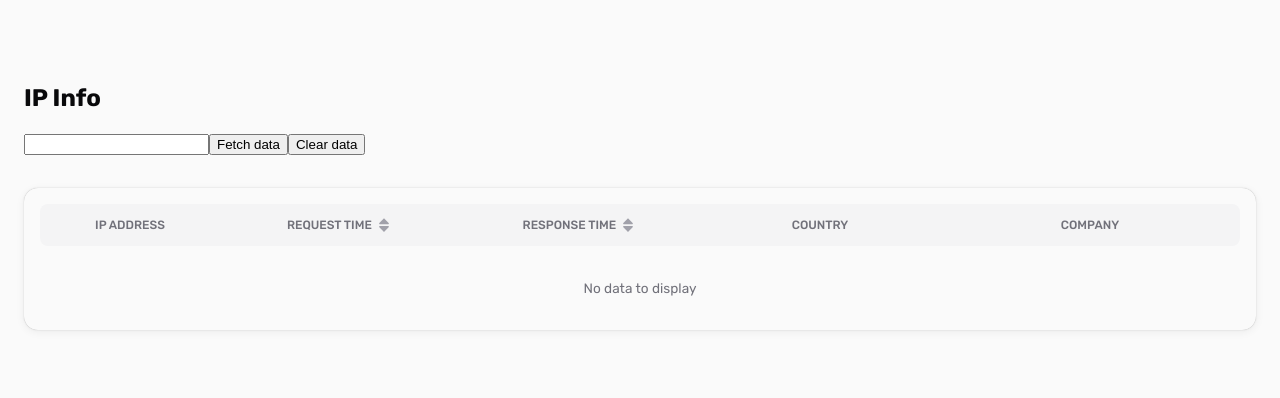
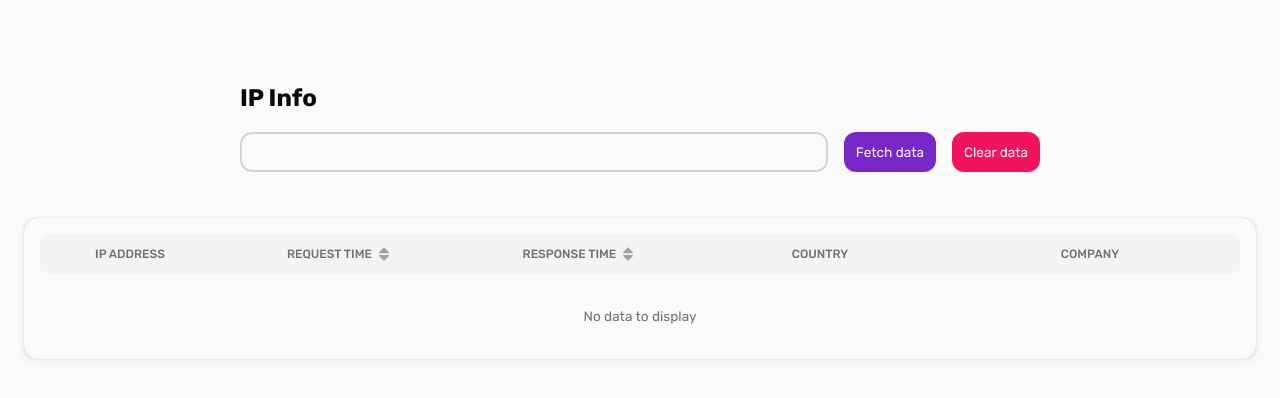
Before and after one commit to kamilradziszewski/ip-info, a React (Vite) app: page / in a window 1280 px wide. Shown: the top 398 px of the page. Built offline with nearby package versions, Linux system fonts and the light colour scheme.

Commit message:
Style search input & buttons

```diff
--- a/src/App.scss
+++ b/src/App.scss
@@ -30,7 +30,7 @@
 }
 
 .Input {
-  height: 2.5rem;
+  height: 2.5;
   padding: 0 0.75rem;
 }
 
@@ -40,3 +40,46 @@
   cursor: pointer;
   color: $gray-500;
 }
+
+.Button {
+  height: 2.5rem;
+  border: none;
+  outline: 2px solid transparent;
+  outline-offset: 2px;
+  border-radius: $radius-medium;
+  font-family: $font-family;
+  font-size: $font-small;
+  line-height: 1rem;
+  transition:
+    background-color $transition-fast,
+    outline $transition-fast;
+  white-space: nowrap;
+  padding: 0 0.75rem;
+  cursor: pointer;
+  display: flex;
+  align-items: center;
+
+  &__Primary {
+    background-color: $primary;
+
+    &:hover {
+      background-color: lighten($color: $primary, $amount: 15);
+    }
+
+    &:focus-visible {
+      outline-color: $gray-500;
+    }
+  }
+
+  &__Danger {
+    background-color: $danger;
+
+    &:hover {
+      background-color: lighten($color: $danger, $amount: 15);
+    }
+
+    &:focus-visible {
+      outline-color: $gray-500;
+    }
+  }
+}
--- a/src/components/Header/Header.scss
+++ b/src/components/Header/Header.scss
@@ -1,4 +1,5 @@
 .Header {
+  max-width: 800px;
   font-size: 1.5em;
-  margin-top: 5rem;
+  margin: 5rem auto 0;
 }
--- a/src/components/Pagination/Pagination.scss
+++ b/src/components/Pagination/Pagination.scss
@@ -12,7 +12,9 @@
   }
 
   &__Button {
-    border: 2px solid transparent;
+    border: none;
+    outline: 2px solid transparent;
+    outline-offset: 2px;
     border-radius: $radius-medium;
     background-color: transparent;
     width: 2rem;
@@ -24,8 +26,7 @@
     cursor: pointer;
     transition:
       background-color $transition-fast,
-      border $transition-fast;
-    outline: none;
+      outline $transition-fast;
 
     &:hover {
       background-color: $primary;
@@ -36,7 +37,7 @@
     }
 
     &:focus-visible {
-      border-color: $gray-500;
+      outline-color: $gray-500;
     }
 
     &--Disabled {
--- /dev/null
+++ b/src/components/Search/Search.scss
@@ -0,0 +1,50 @@
+.Search {
+  max-width: 800px;
+  margin: 1rem auto 0;
+  display: flex;
+  flex-direction: column;
+
+  &__Row {
+    display: flex;
+  }
+
+  &__Input {
+    width: 100%;
+
+    &--Error {
+      border-color: $danger;
+
+      &:hover,
+      &:focus-visible {
+        border-color: $danger;
+      }
+    }
+  }
+
+  &__Button {
+    margin-left: 1rem;
+    color: $white;
+
+    &Spinner {
+      margin-right: 0.3rem;
+      animation: rotate 0.5s linear infinite;
+    }
+  }
+
+  &__ErrorMessage {
+    color: $danger;
+    font-size: $font-small;
+    padding-left: 1rem;
+    margin-top: 0.4rem;
+    height: 1.5rem;
+  }
+}
+
+@keyframes rotate {
+  0% {
+    transform: rotate(0);
+  }
+  100% {
+    transform: rotate(360deg);
+  }
+}
--- a/src/components/Search/Search.tsx
+++ b/src/components/Search/Search.tsx
@@ -2,7 +2,11 @@ import { FormEvent, useState } from "react";
 
 import { Observer } from "mobx-react-lite";
 
+import { CgSpinner } from "react-icons/cg";
+
 import { useStore } from "../../stores/store";
+
+import "./Search.scss";
 
 function Search() {
   const { dataStore } = useStore();
@@ -40,7 +44,7 @@ function Search() {
     );
     if (duplicateIp) {
       dataStore.setSearchInputValidationError(
-        `IP Address ${duplicateIp} is already fetched. Remove it from the search`,
+        `IP Address ${duplicateIp} is already fetched. Exclude it from the query`,
       );
       return;
     }
@@ -60,7 +64,8 @@ function Search() {
   return (
     <Observer>
       {() => (
-        <form onSubmit={handleSubmit}>
+        <form onSubmit={handleSubmit} className="Search">
+          <div className="Search__Row">
             <input
               type="search"
               value={searchInputValue}
@@ -68,12 +73,27 @@ function Search() {
                 dataStore.setSearchInputValidationError("");
                 setSearchInputValue(e.target.value);
               }}
+              className={`Input Search__Input ${
+                dataStore.searchInputValidationError
+                  ? "Search__Input--Error"
+                  : ""
+              }`}
             />
-          {dataStore.searchInputValidationError ? (
-            <>{dataStore.searchInputValidationError}</>
-          ) : null}
-          <button type="submit" disabled={dataStore.isLoading}>
-            {dataStore.isLoading ? "Loading…" : "Fetch data"}
+
+            <button
+              type="submit"
+              disabled={dataStore.isLoading}
+              className={`Button Button__Primary Search__Button ${
+                dataStore.isLoading ? "Search__Button--Loading" : ""
+              }`}
+            >
+              {dataStore.isLoading ? (
+                <>
+                  <CgSpinner className="Search__ButtonSpinner" /> Loading…
+                </>
+              ) : (
+                "Fetch data"
+              )}
             </button>
             <button
               type="button"
@@ -82,9 +102,18 @@ function Search() {
                 dataStore.clearData();
                 setSearchInputValue("");
               }}
+              className="Button Button__Danger Search__Button"
             >
               Clear data
             </button>
+          </div>
+          <div className="Search__Row">
+            <div className="Search__ErrorMessage">
+              {dataStore.searchInputValidationError ? (
+                <>{dataStore.searchInputValidationError}</>
+              ) : null}
+            </div>
+          </div>
         </form>
       )}
     </Observer>
--- a/src/components/Table/Table.scss
+++ b/src/components/Table/Table.scss
@@ -4,7 +4,7 @@
   width: 100%;
 
   &__Wrapper {
-    margin-top: 2rem;
+    margin-top: 1rem;
     padding: 1rem;
     border-radius: $radius-large;
     box-shadow: $shadow-small;
@@ -20,7 +20,7 @@
 
   &__Th {
     background-color: $gray-100;
-    height: 2.5rem;
+    height: 2.375rem;
     font-weight: 500;
 
     &:first-child {
```
Lines whose indentation alone changed are shown as unchanged.
